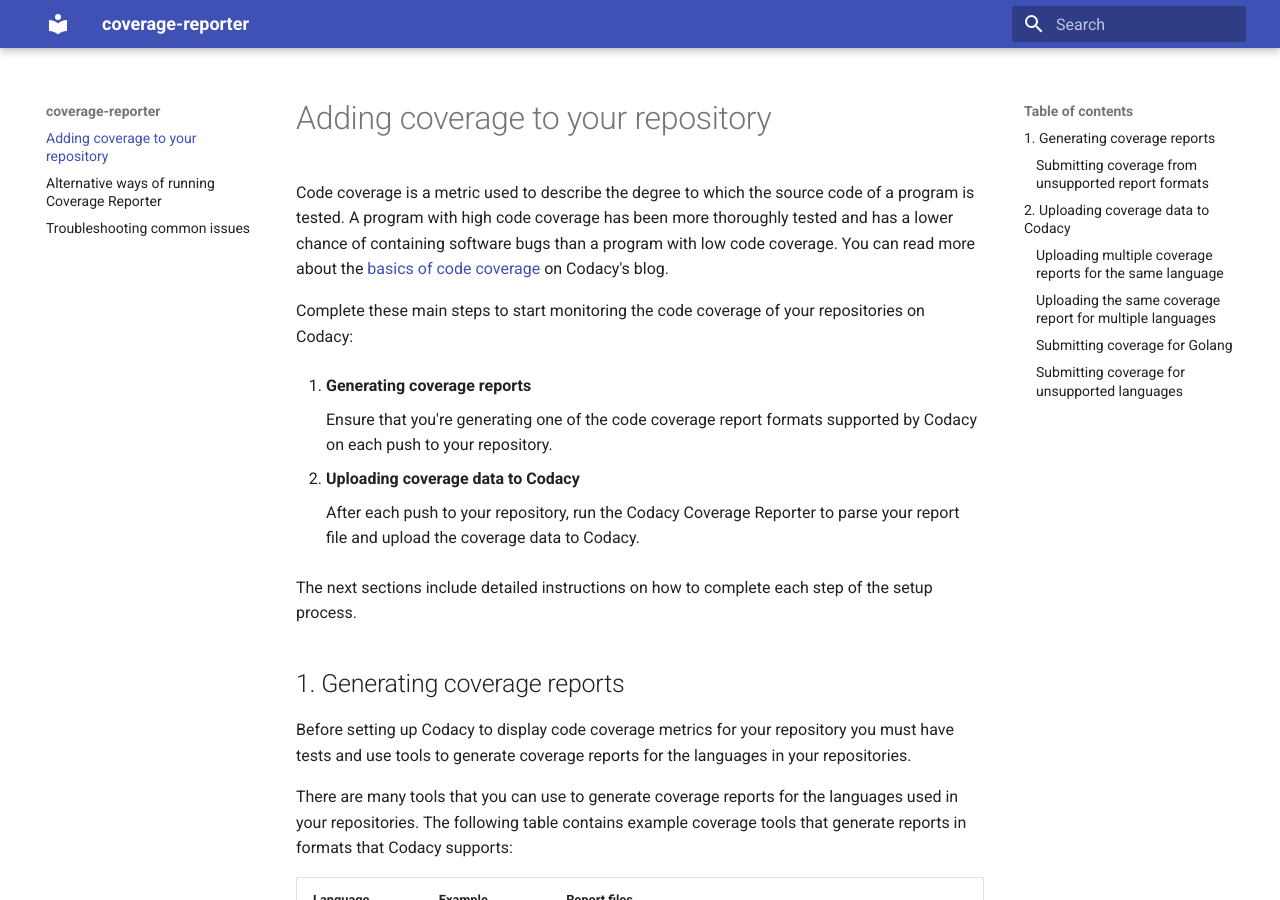
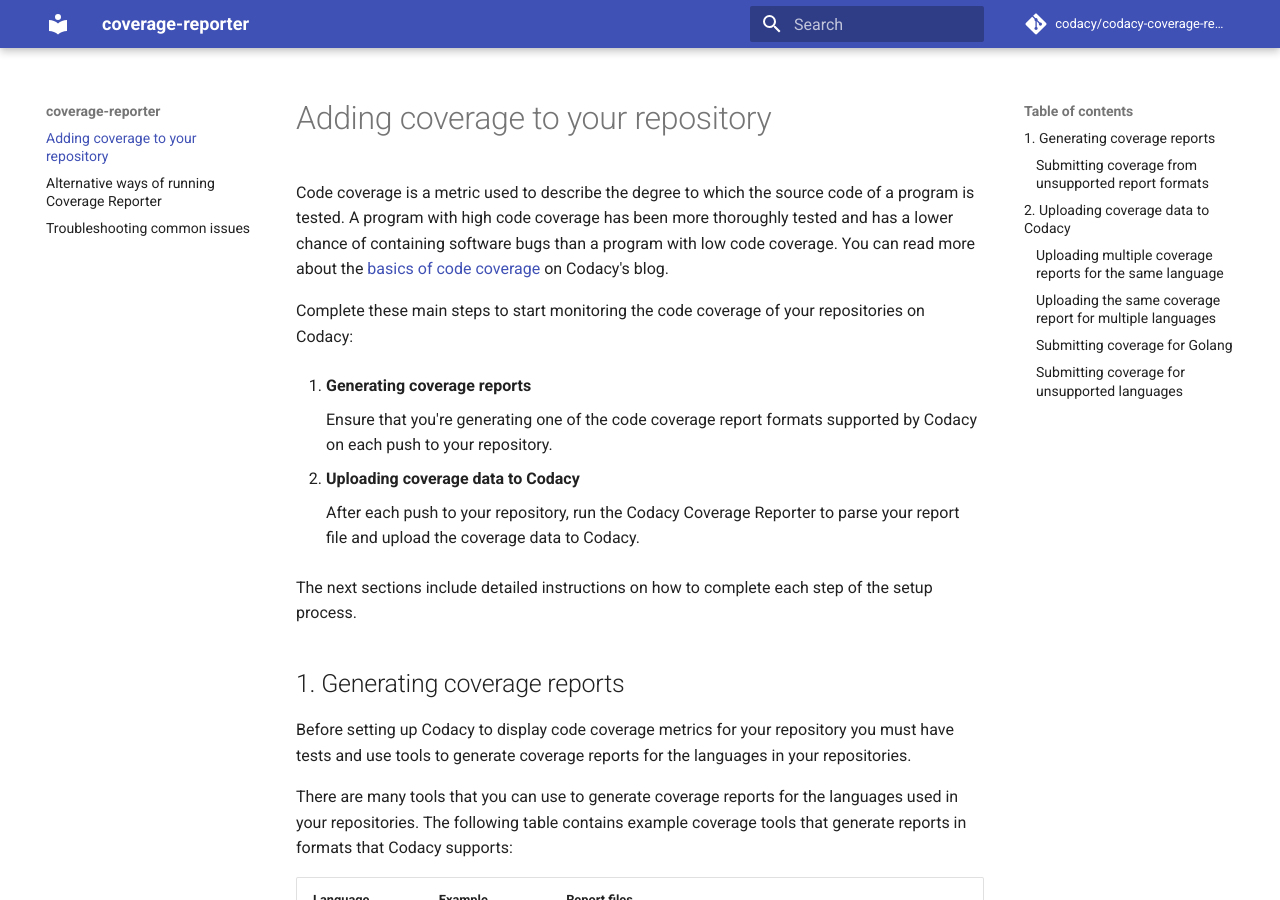
Before and after one commit to codacy/codacy-coverage-reporter, an MkDocs documentation site: the page built from docs/index.md, in a window 1280 px wide and 900 px high. Built offline with MkDocs 1.6.1 and Material for MkDocs 9.7.7, drawn with Linux system fonts in a browser that asks for light colours; comment, search, counter and statistics services are not loaded.

Commit message:
doc: Add repository information to mkdocs.yml

```diff
--- a/mkdocs.yml
+++ b/mkdocs.yml
@@ -1,4 +1,9 @@
 site_name: coverage-reporter
+
+# Repository information
+repo_name: "codacy/codacy-coverage-reporter"
+repo_url: "https://github.com/codacy/codacy-coverage-reporter"
+edit_uri: "edit/master/docs/"
 
 strict: true
 
```
